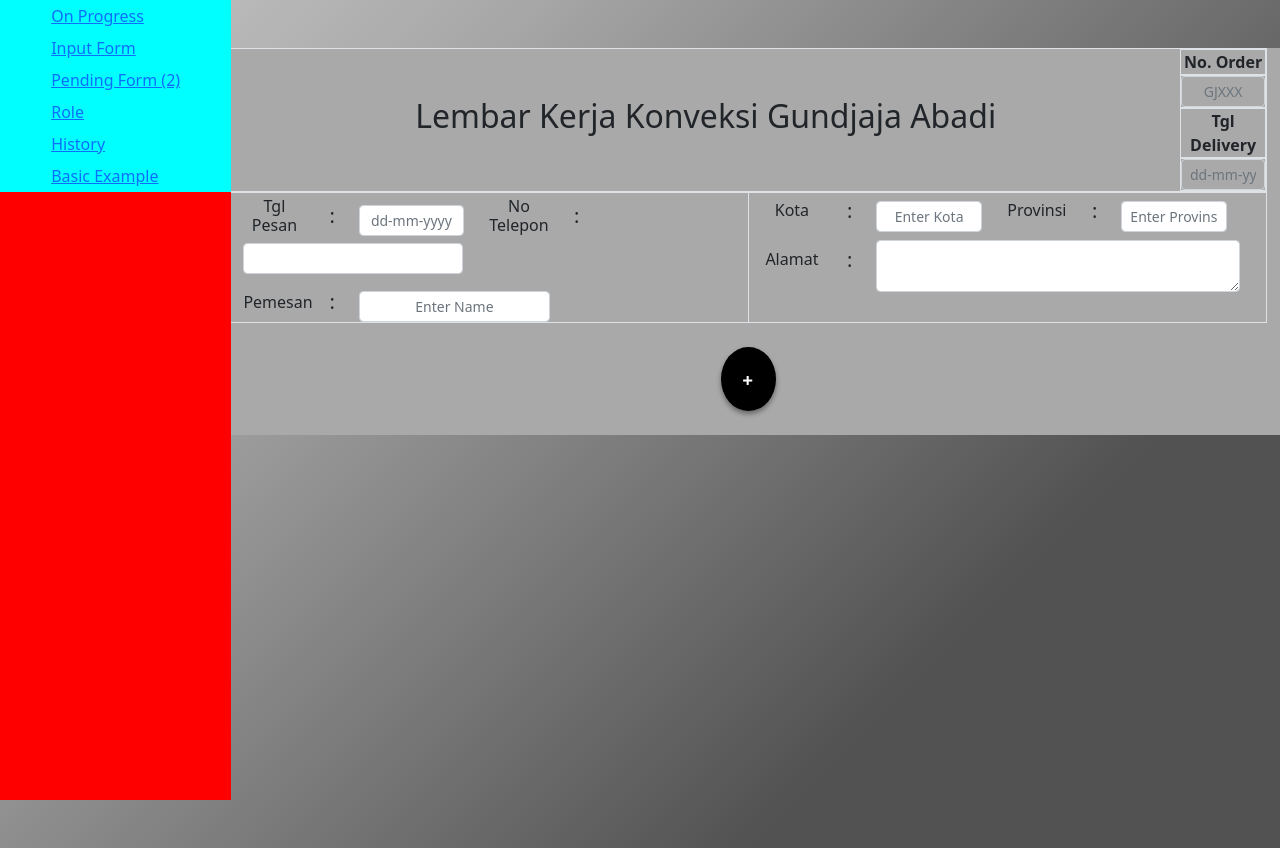
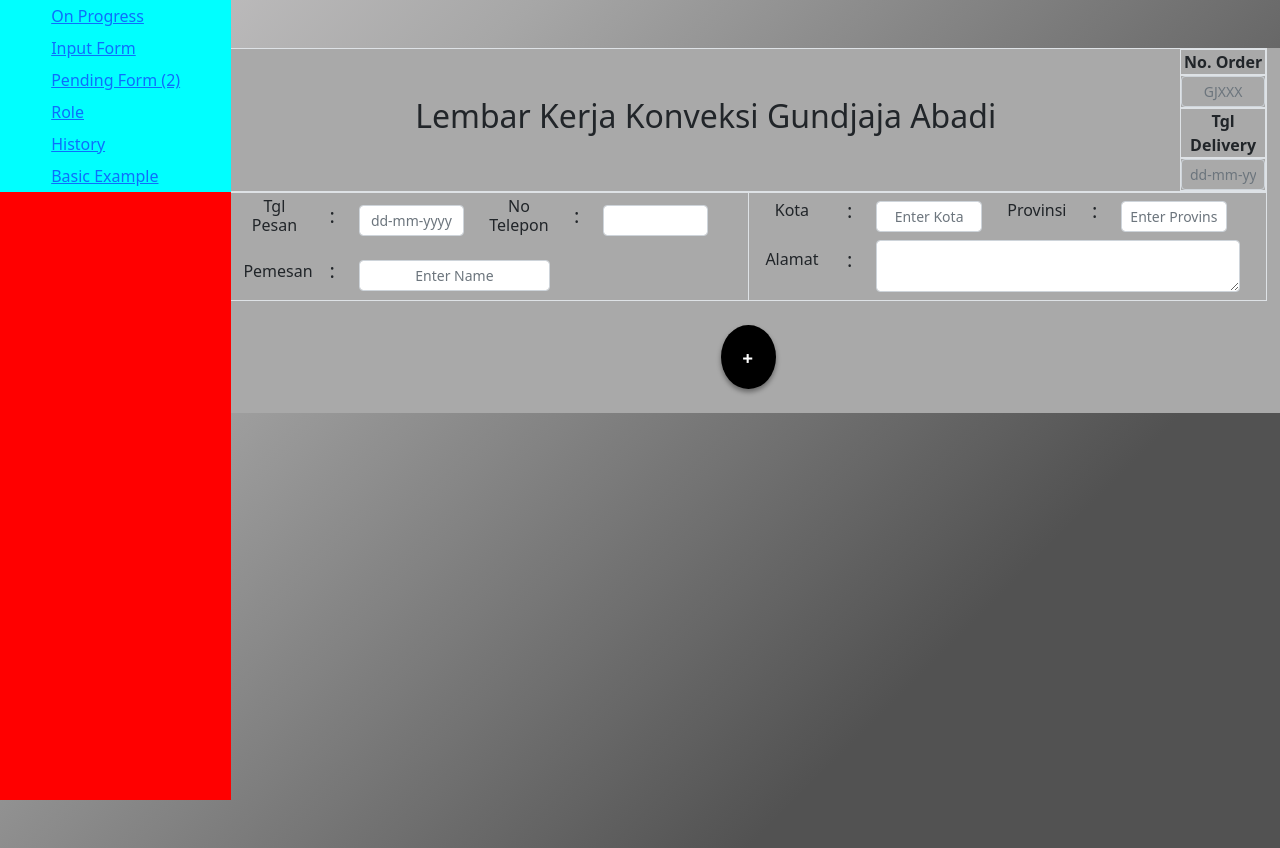
Before and after one commit to jessmorph/Form-Pemesanan, a React (Create React App) app in the folder form-pemesanan/: page /inputForm in a window 1280 px wide. Built offline with nearby package versions, Linux system fonts and the light colour scheme.

Commit message:
update laptop 27-05-2023

```diff
--- a/form-pemesanan/src/pages/InputForm.jsx
+++ b/form-pemesanan/src/pages/InputForm.jsx
@@ -38,7 +38,7 @@ function InputForm(){
 
                             <div class="col-2 text-center my-auto"><h6>No Telepon</h6></div>
                             <div class="col-auto my-auto "><h5>:</h5></div>
-                            <div class="col-auto my-auto ">
+                            <div class="col-3 my-auto ">
                                 <input class="form-control form-control-sm text-center border-none" type="text" placeholder=""/>
                             </div>
                         </div>
```
